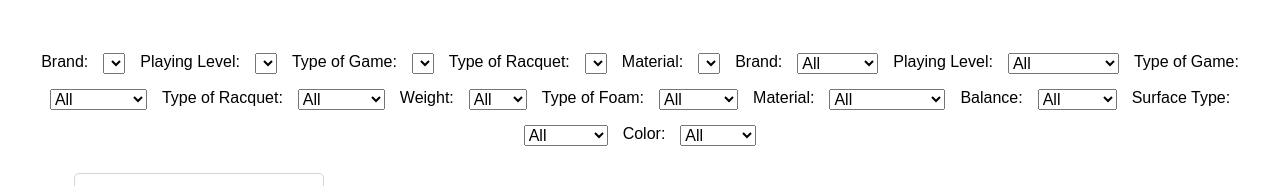
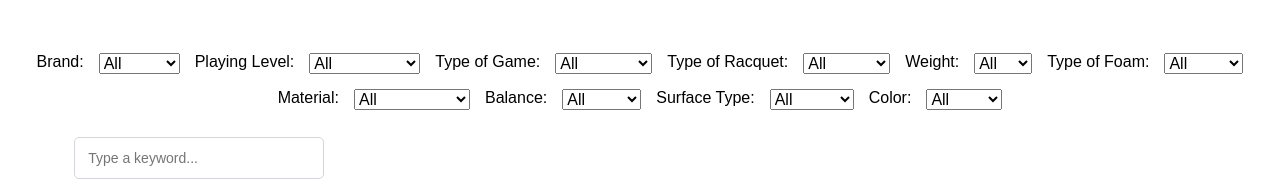
Before and after one commit to sa3oble/padelracquet, a plain HTML site: page index.html in a window 1280 px wide. Shown: the part 183-369 px from the top of the page. Drawn offline with nearby package versions, Linux system fonts and the light colour scheme.

Commit message:
Update index.html

```diff
--- a/index.html
+++ b/index.html
@@ -41,22 +41,7 @@
         <h1>Compare Padel Racquets</h1>
         <p>Use the filters below to find your perfect racquet!</p>
     </header>
-    <div id="filters">
-        <label for="brand-filter">Brand:</label>
-        <select id="brand-filter"></select>
-
-        <label for="level-filter">Playing Level:</label>
-        <select id="level-filter"></select>
-
-        <label for="game-type-filter">Type of Game:</label>
-        <select id="game-type-filter"></select>
-
-        <label for="racquet-type-filter">Type of Racquet:</label>
-        <select id="racquet-type-filter"></select>
-
-        <label for="material-filter">Material:</label>
-        <select id="material-filter"></select>
-    </div>
+    <div id="filters"></div>
     <div id="grid-table"></div>
     <script src="https://cdn.jsdelivr.net/npm/gridjs/dist/gridjs.umd.js"></script>
     <script src="script.js"></script>
```
